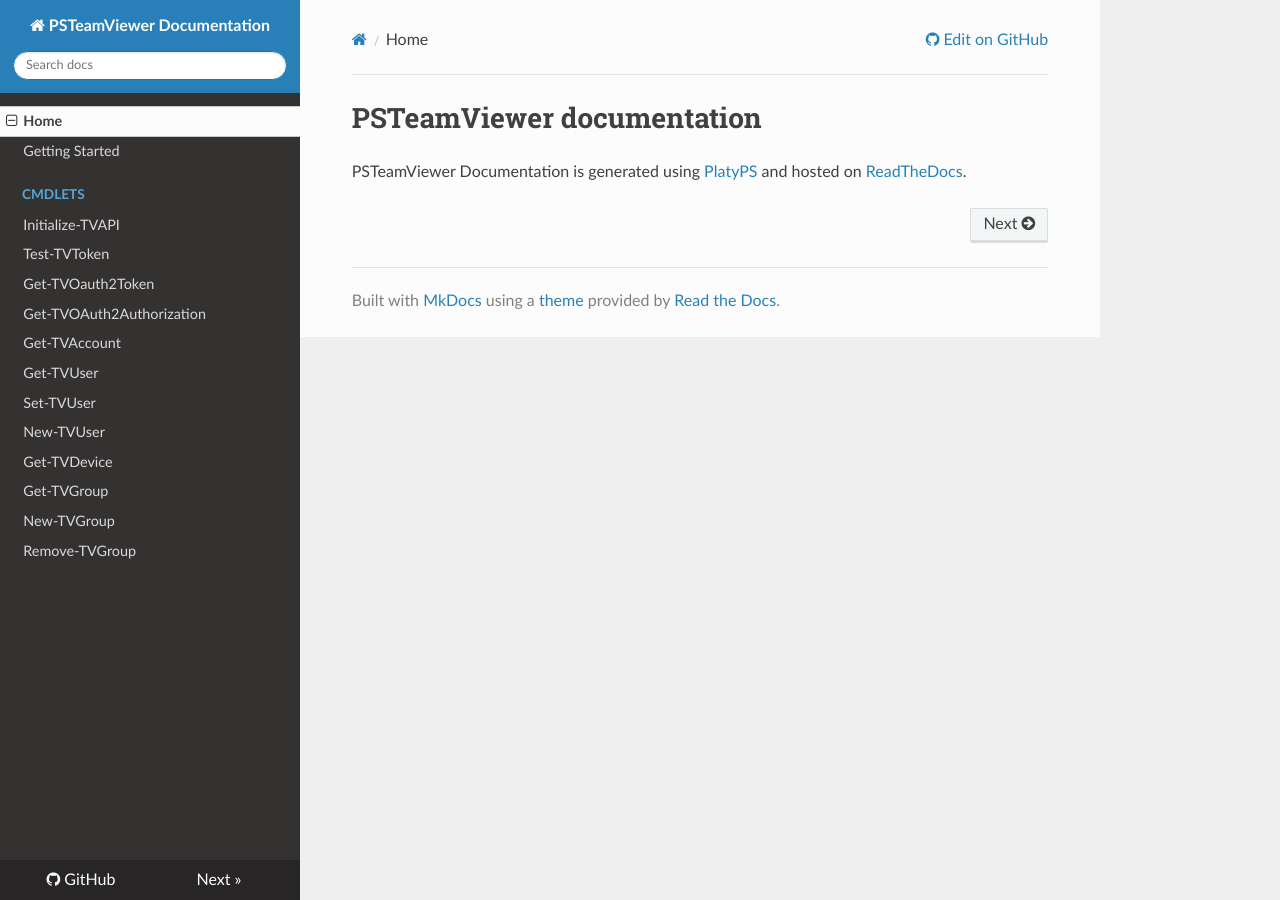
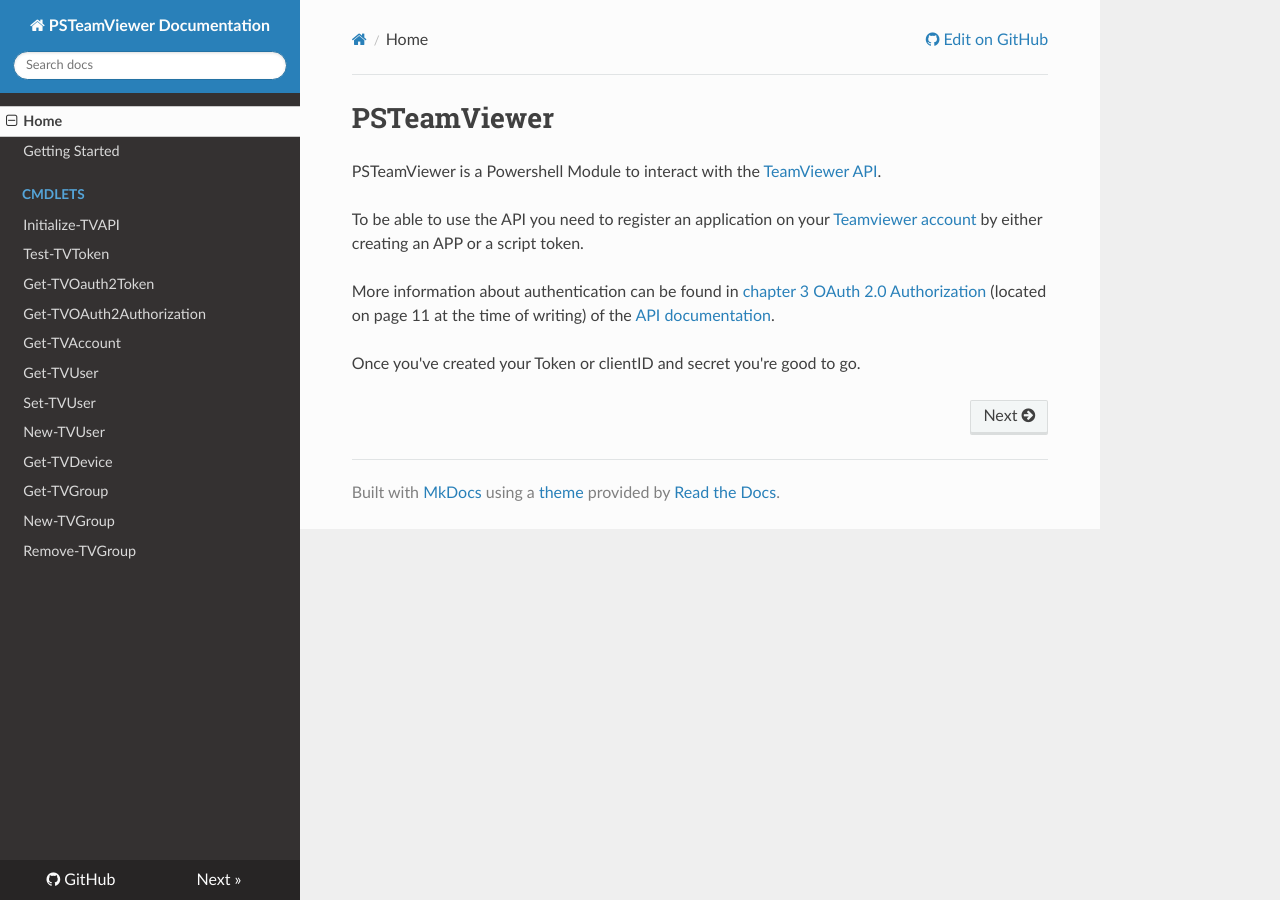
Before and after one commit to Marcuzzo/PSTeamViewer, an MkDocs documentation site: the page built from docs/index.md, in a window 1280 px wide. Built offline with MkDocs 1.6.1, drawn with Linux system fonts in a browser that asks for light colours; nearby versions of some CDN libraries; old or Windows-style settings are respelled for this version of MkDocs.

Commit message:
updated readme

```diff
--- a/docs/index.md
+++ b/docs/index.md
@@ -1,3 +1,9 @@
-# PSTeamViewer documentation
+# PSTeamViewer
 
-PSTeamViewer Documentation is generated using [PlatyPS](https://github.com/PowerShell/platyPS) and hosted on [ReadTheDocs](https://readthedocs.org/).
+PSTeamViewer is a Powershell Module to interact with the [TeamViewer API](https://www.teamviewer.com/en/integrations/).
+
+To be able to use the API you need to register an application on your [Teamviewer account](https://login.teamviewer.com) by either creating an APP or a script token.
+
+More information about authentication can be found in [chapter 3 OAuth 2.0 Authorization](https://dl.tvcdn.de/integrate/TeamViewer_API_Documentation.pdf#page=11) (located on page 11 at the time of writing) of the [API documentation](https://dl.tvcdn.de/integrate/TeamViewer_API_Documentation.pdf).
+
+Once you've created your Token or clientID and secret you're good to go.
```
